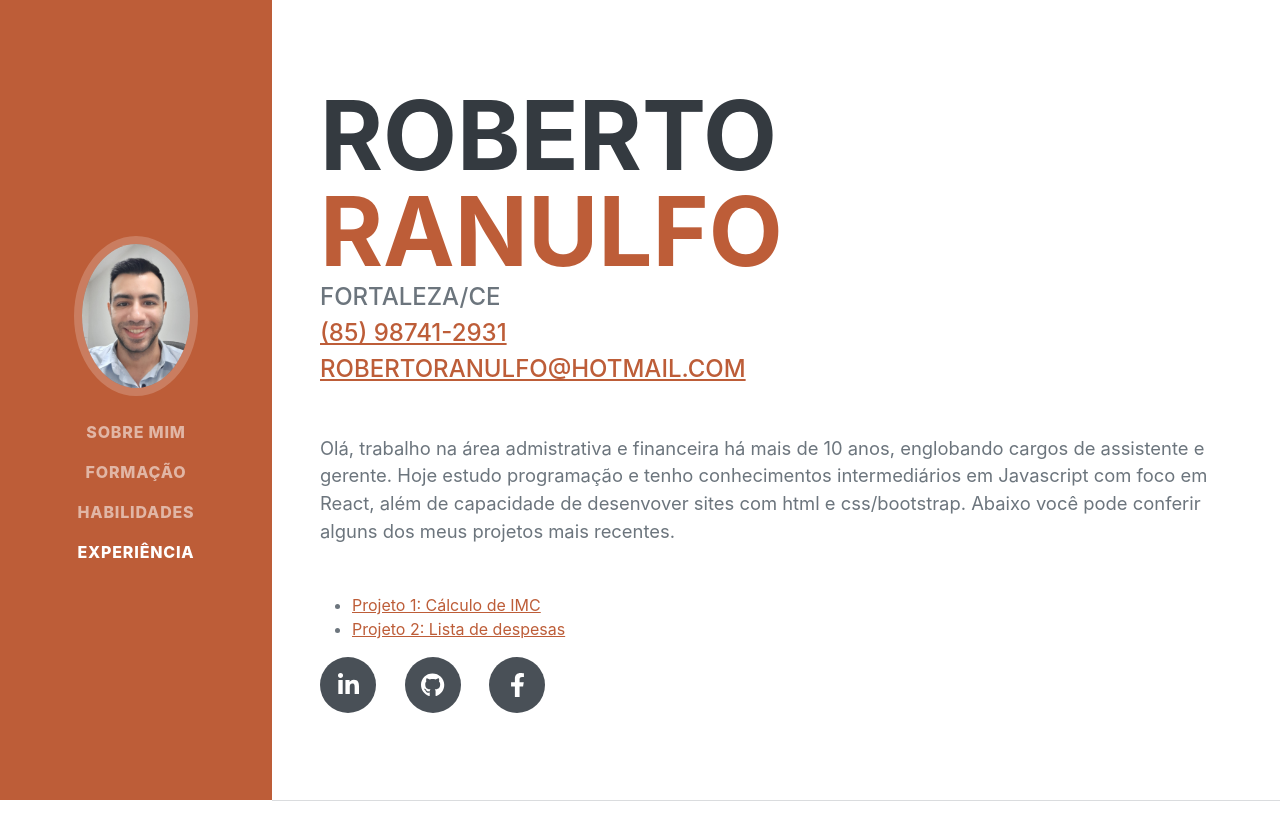
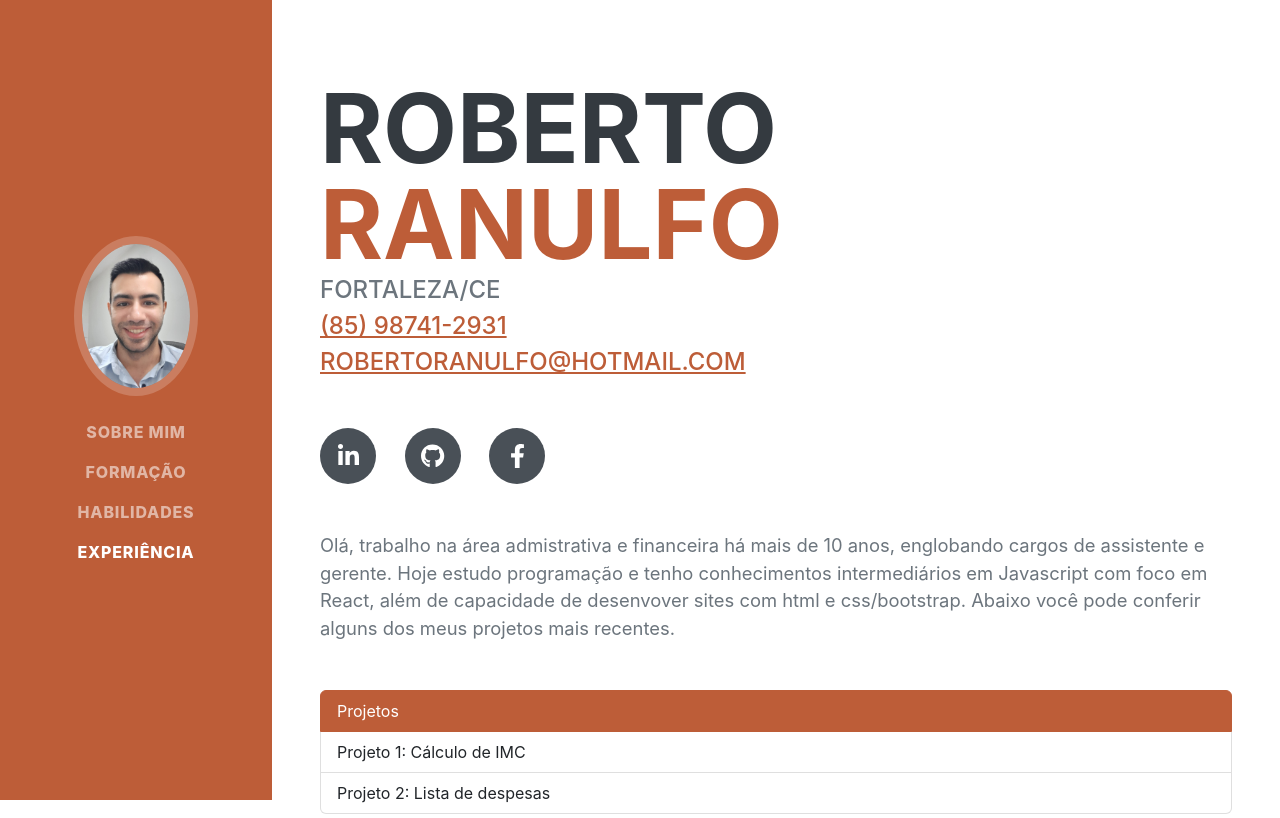
Before and after one commit to RobertoRanulfo/curriculo_roberto, a plain HTML site: page index.html in a window 1280 px wide. Shown: the top 818 px of the page. Drawn offline with nearby package versions, Linux system fonts and the light colour scheme; a web font is replaced by a local one.

Commit message:
Atualizar

```diff
--- a/index.html
+++ b/index.html
@@ -48,21 +48,28 @@
                         Fortaleza/CE <br> <a href="https://wa.me/5585987412931" target="_blank">(85) 98741-2931</a> <br>
                         <a href="mailto:name@email.com">robertoranulfo@hotmail.com</a>
                     </div>
-                    <p class="lead mb-5">Olá, trabalho na área admistrativa e financeira há mais de 10 anos, englobando cargos de assistente e gerente. Hoje estudo programação e tenho conhecimentos intermediários em Javascript com foco em React, além de capacidade de desenvover sites com html e css/bootstrap. Abaixo você pode conferir alguns dos meus projetos mais recentes.</p>
-                    <div>
-                        <ul>
-                            <li><a href="https://robertoranulfo.github.io/Projetos/projetoIMC/" target="_blank">Projeto 1: Cálculo de IMC</a></li>
-                            <li><a href="https://robertoranulfo.github.io/Projetos/listaDespesas/" target="_blank">Projeto 2: Lista de despesas</a></li>
-                            <!-- <li><a href="">Projeto 3</a></li> -->
-                        </ul>
-                    </div>
 
-                    <div class="social-icons">
+                    <!-- Ícones redes sociais -->
+                    <div class="social-icons mb-5">
                         <a class="social-icon" href="https://www.linkedin.com/in/roberto-ranulfo-758b684b/" target="_blank"><i class="fab fa-linkedin-in"></i></a>
                         <a class="social-icon" href="https://github.com/RobertoRanulfo" target="_blank"><i class="fab fa-github"></i></a>
                         <!-- <a class="social-icon" href="#!"><i class="fab fa-twitter"></i></a> -->
                         <a class="social-icon" href="https://www.facebook.com/roberto.pont.71" target="_blank"><i class="fab fa-facebook-f"></i></a>
                     </div>
+
+                    <p class="lead mb-5">Olá, trabalho na área admistrativa e financeira há mais de 10 anos, englobando cargos de assistente e gerente. Hoje estudo programação e tenho conhecimentos intermediários em Javascript com foco em React, além de capacidade de desenvover sites com html e css/bootstrap. Abaixo você pode conferir alguns dos meus projetos mais recentes.</p>
+
+                    <!-- Projetos -->
+                    <ul class="list-group mb-5">
+                        <a href="#" class="list-group-item list-group-item-action active" aria-current="true">
+                          Projetos
+                        </a>
+                        <a target="_blank" href="https://robertoranulfo.github.io/Projetos/projetoIMC/" class="list-group-item list-group-item-action">Projeto 1: Cálculo de IMC</a>
+                        <a target="_blank" href="https://robertoranulfo.github.io/Projetos/listaDespesas/" class="list-group-item list-group-item-action">Projeto 2: Lista de despesas</a>
+                        <!-- <a target="_blank" href="#" class="list-group-item list-group-item-action">A fourth link item</a> -->
+                    </ul>
+
+
                 </div>
             </section>
             <hr class="m-0" />
```
